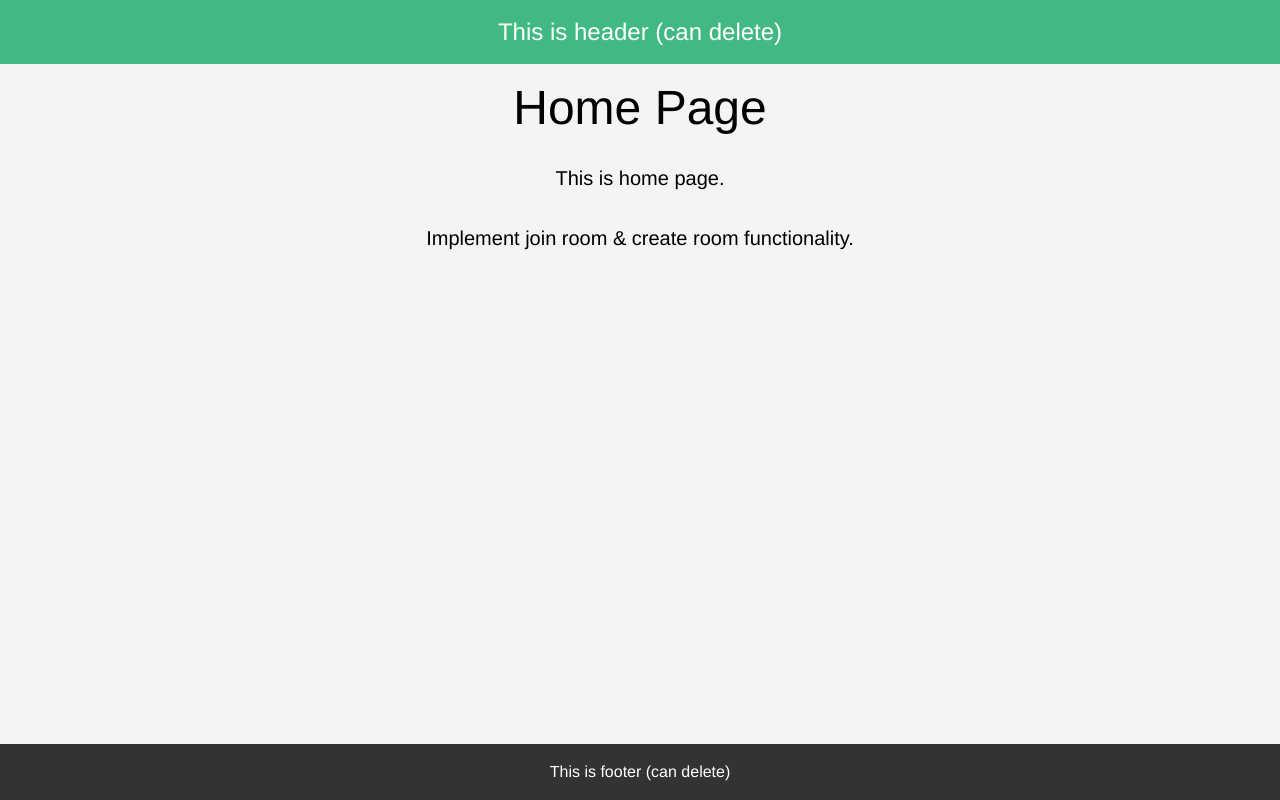
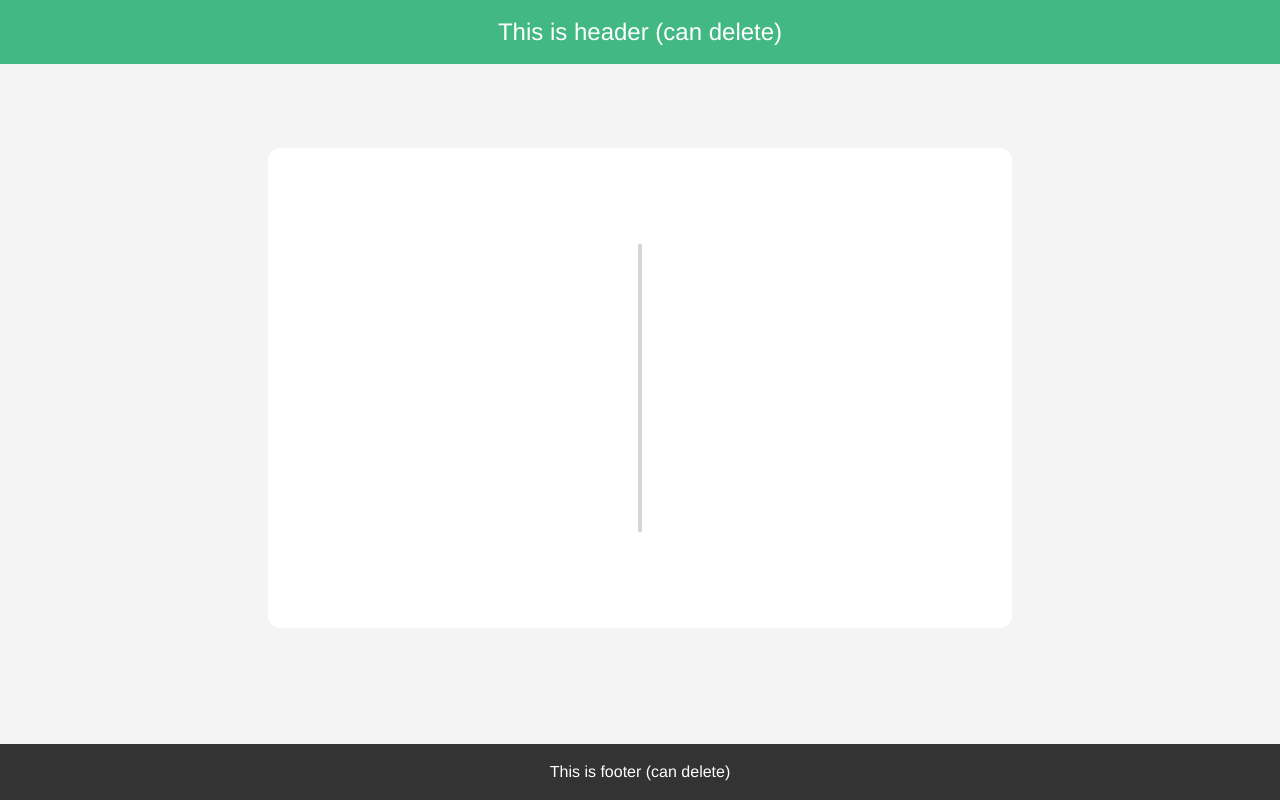
Before and after one commit to Xiugapurin/web-app-final, a Vue app: page / in a window 1280 px wide. Built offline with nearby package versions, Linux system fonts and the light colour scheme.

Commit message:
center area

```diff
--- a/src/views/HomeView.vue
+++ b/src/views/HomeView.vue
@@ -1,8 +1,18 @@
 <template>
     <div class="flex flex-col w-full justify-center items-center gap-8">
-        <h2 class="text-5xl">Home Page</h2>
+        <!-- <h2 class="text-5xl">Home Page</h2>
         <p class="text-xl">This is home page.</p>
-        <p class="text-xl">Implement join room & create room functionality.</p>
+        <p class="text-xl">Implement join room & create room functionality.</p> -->
+        <div class="flex mt-16 w-[60%] h-[60vh] bg-white rounded-xl overflow-hidden items-center">
+            <!-- 左侧区域 -->
+            <div class="flex-1 "></div>
+
+            <!-- 灰色分隔线（垂直居中且高度80%） -->
+            <div class="w-1 bg-gray-300 h-[60%]"></div>
+
+            <!-- 右侧区域 -->
+            <div class="flex-1"></div>
+        </div>
     </div>
 </template>
 
```
